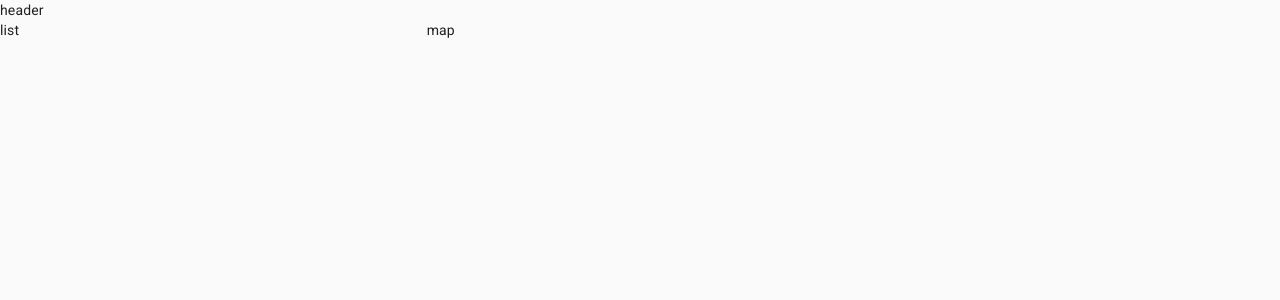
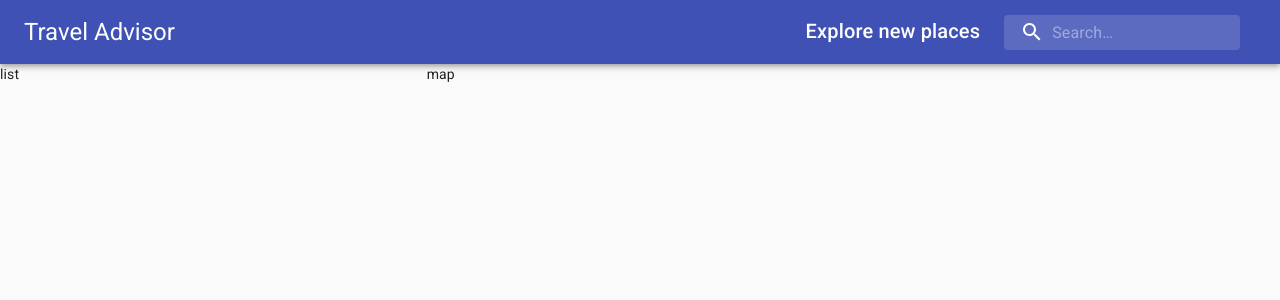
Before and after one commit to pavle99/travel_helper, a React (Create React App) app: page / in a window 1280 px wide. Shown: the top 300 px of the page. Built offline with nearby package versions, Linux system fonts and the light colour scheme.

Commit message:
add Header component

```diff
--- a/src/components/Header.jsx
+++ b/src/components/Header.jsx
@@ -1,10 +1,38 @@
 import React from "react";
+import { AppBar, Box, InputBase, Toolbar, Typography } from "@material-ui/core";
+import { Autocomplete } from "@material-ui/lab";
+
+import SearchIcon from "@material-ui/icons/Search";
+
+import useStyles from "./styles.js";
 
 const Header = () => {
+  const styles = useStyles();
+
   return (
-    <div>
-      header
-    </div>
+    <AppBar position="static">
+      <Toolbar className={styles.toolbar}>
+        <Typography variant="h5" className={styles.title}>
+          Travel Advisor
+        </Typography>
+        <Box display="flex">
+          <Typography variant="h6" className={styles.title}>
+            Explore new places
+          </Typography>
+          {/*<Autocomplete onLoad={onLoad} onPlaceChanged={onPlaceChanged}>*/}
+            <div className={styles.search}>
+              <div className={styles.searchIcon}>
+                <SearchIcon/>
+              </div>
+              <InputBase
+                placeholder="Search…"
+                classes={{ root: styles.inputRoot, input: styles.inputInput }}
+              />
+            </div>
+          {/*</Autocomplete>*/}
+        </Box>
+      </Toolbar>
+    </AppBar>
   );
 };
 
```
